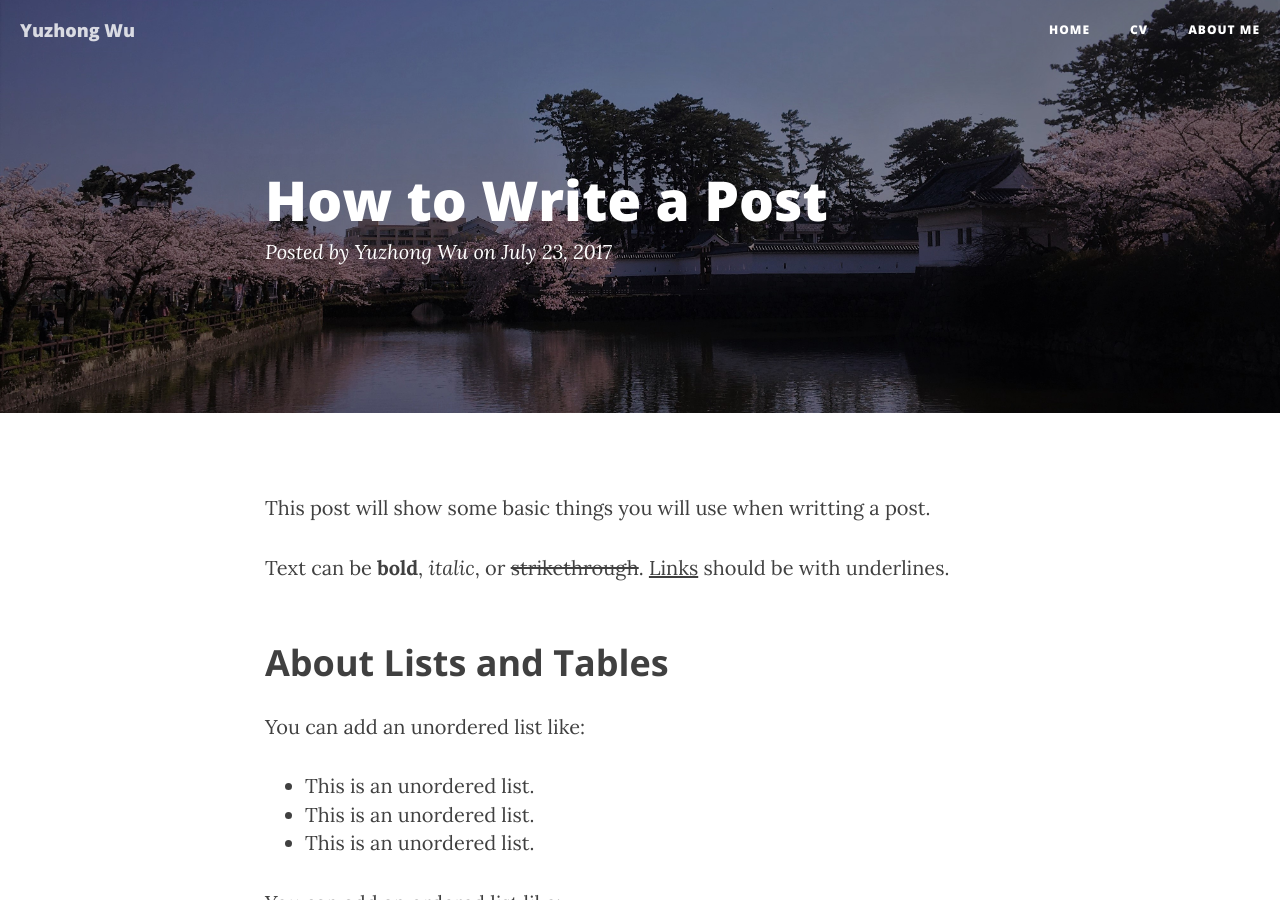
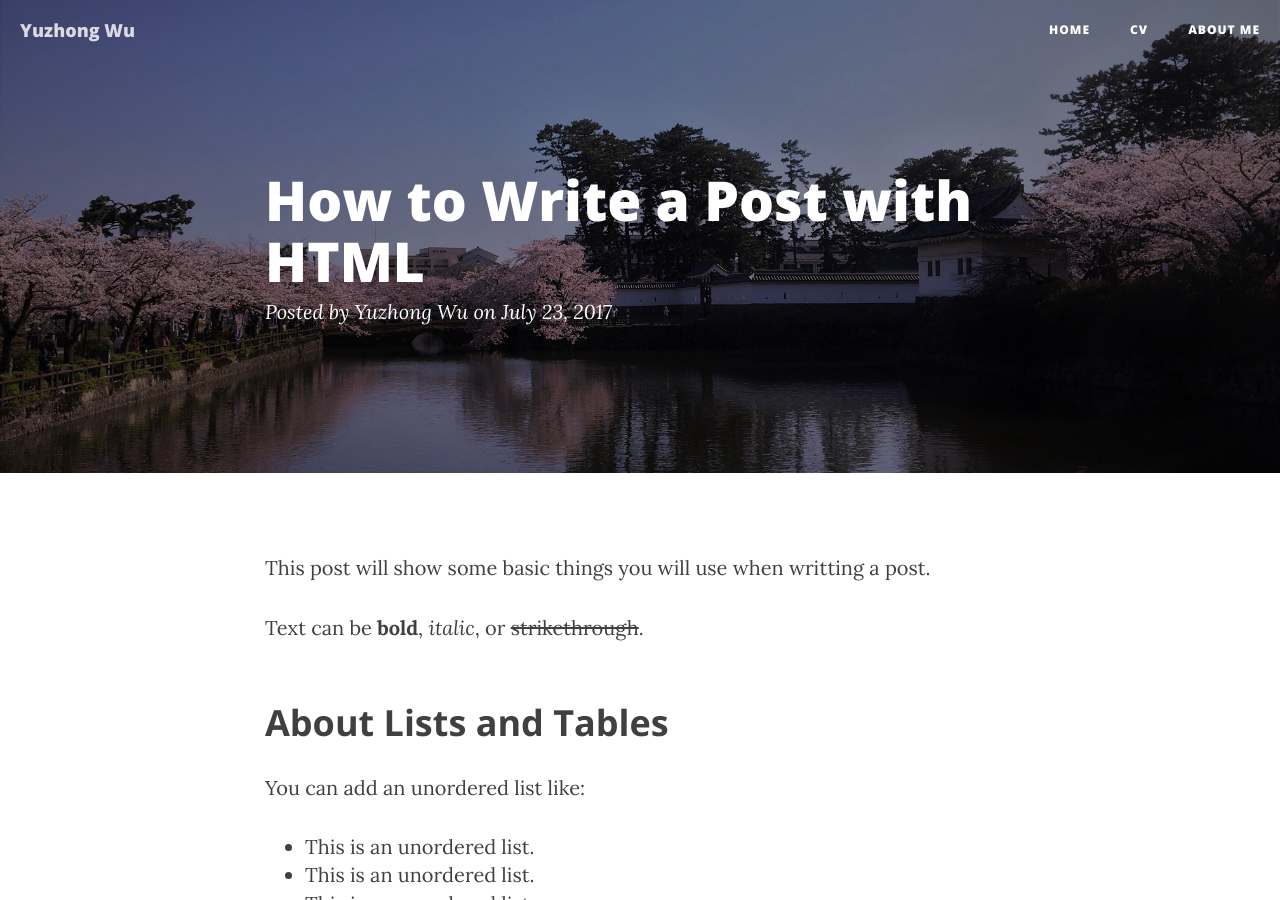
Before and after one commit to yzwu2017/yzwu2017.github.io, a Jekyll site: the page built from _posts/2017-07-23-how-to-write-a-post.markdown, in a window 1280 px wide and 900 px high. Built offline with Jekyll 4.4.1, drawn with Linux system fonts in a browser that asks for light colours; nearby versions of some CDN libraries; library files that are not in the unit come from our copies.

Commit message:
modify contents.

```diff
--- a/_posts/2017-07-23-how-to-write-a-post.markdown
+++ b/_posts/2017-07-23-how-to-write-a-post.markdown
@@ -1,6 +1,6 @@
 ---
 layout:     post
-title:      "How to Write a Post"
+title:      "How to Write a Post with HTML"
 date:       2017-07-23 03:53:00
 author:     "Yuzhong Wu"
 header-img: "img/post-bg-01.jpg"
@@ -8,7 +8,7 @@ header-img: "img/post-bg-01.jpg"
 
 <p>This post will show some basic things you will use when writting a post.</p>
 
-<p>Text can be <strong>bold</strong>, <em>italic</em>, or <del>strikethrough</del>. <a href="https://github.com">Links</a> should be with underlines.</p>
+<p>Text can be <strong>bold</strong>, <em>italic</em>, or <del>strikethrough</del>.
 
 <h2 class="section-heading">About Lists and Tables</h2>
 
```
